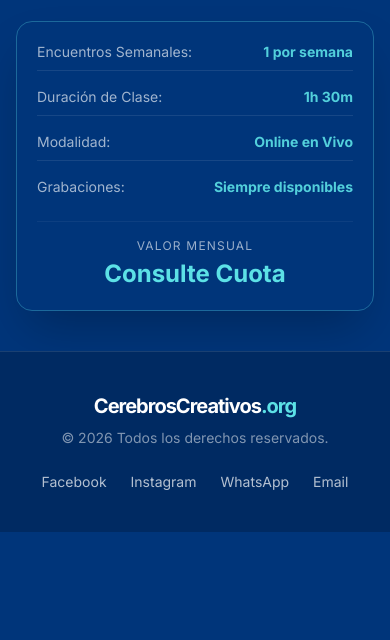
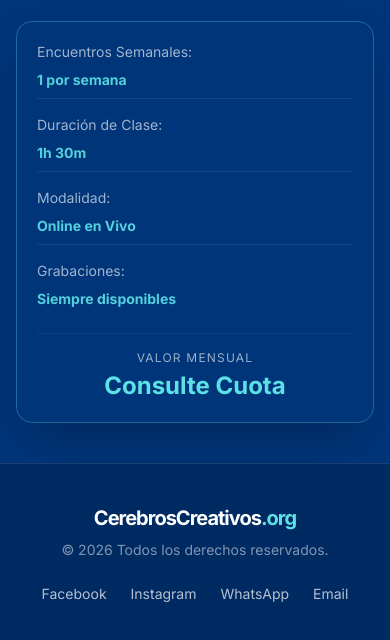
Before and after one commit to RealLotex/cerebroscreativoswebsite, a plain HTML site: page propuesta.html in a window 390 px wide. Shown: the part 7981-8621 px from the top of the page. Before the commit the page ends 8513 px from the top, so only its background shows below. Drawn offline with nearby package versions, Linux system fonts and the light colour scheme.

Commit message:
Update propuesta.html

```diff
--- a/propuesta.html
+++ b/propuesta.html
@@ -364,21 +364,21 @@
                 </h3>
                 <div class="bg-brand-darker p-5 md:p-6 rounded-2xl border border-brand-accent/30 shadow-2xl">
                     <ul class="space-y-4 text-sm opacity-90">
-                        <li class="flex flex-wrap justify-between items-center border-b border-white/10 pb-2 gap-2">
+                        <li class="flex flex-col md:flex-row justify-between items-left border-b border-white/10 pb-2 gap-2">
                             <span class="opacity-70">Encuentros Semanales:</span>
                             <span class="font-bold text-brand-accent">1 por semana</span>
                         </li>
-                        <li class="flex flex-wrap justify-between items-center border-b border-white/10 pb-2 gap-2">
+                        <li class="flex flex-col md:flex-row  justify-between items-left border-b border-white/10 pb-2 gap-2">
                             <span class="opacity-70">Duración de Clase:</span>
                             <span class="font-bold text-brand-accent">1h 30m</span>
                         </li>
-                        <li class="flex flex-wrap justify-between items-center border-b border-white/10 pb-2 gap-2">
+                        <li class="flex flex-col md:flex-row  justify-between items-left border-b border-white/10 pb-2 gap-2">
                             <span class="opacity-70">Modalidad:</span>
                             <span class="font-bold text-brand-accent">Online en Vivo</span>
                         </li>
-                        <li class="flex flex-wrap justify-between items-center gap-2">
+                        <li class="flex flex-col md:flex-row justify-between items-left gap-2">
                             <span class="opacity-70">Grabaciones:</span>
-                            <span class="font-bold text-brand-accent text-right">Siempre disponibles</span>
+                            <span class="font-bold text-brand-accent">Siempre disponibles</span>
                         </li>
                     </ul>
                     <div class="mt-6 pt-4 text-center border-t border-white/5">
```
